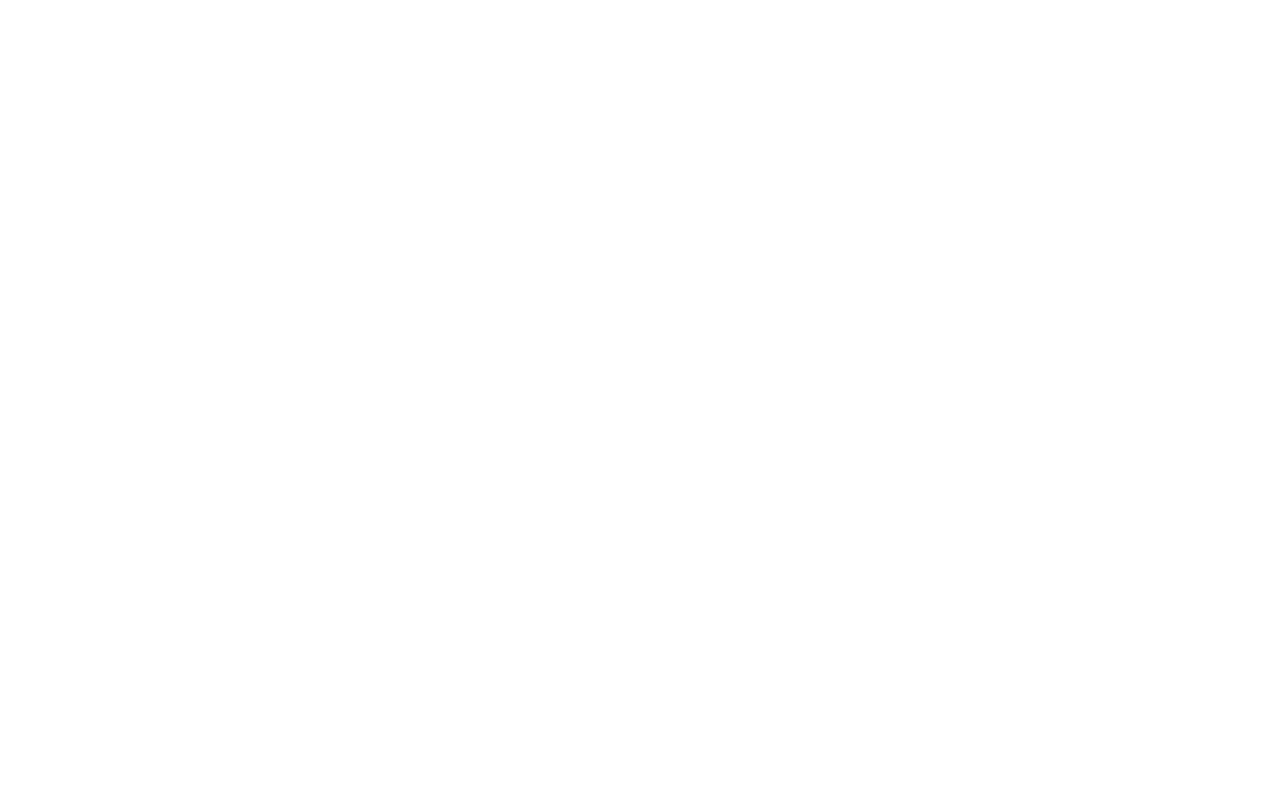
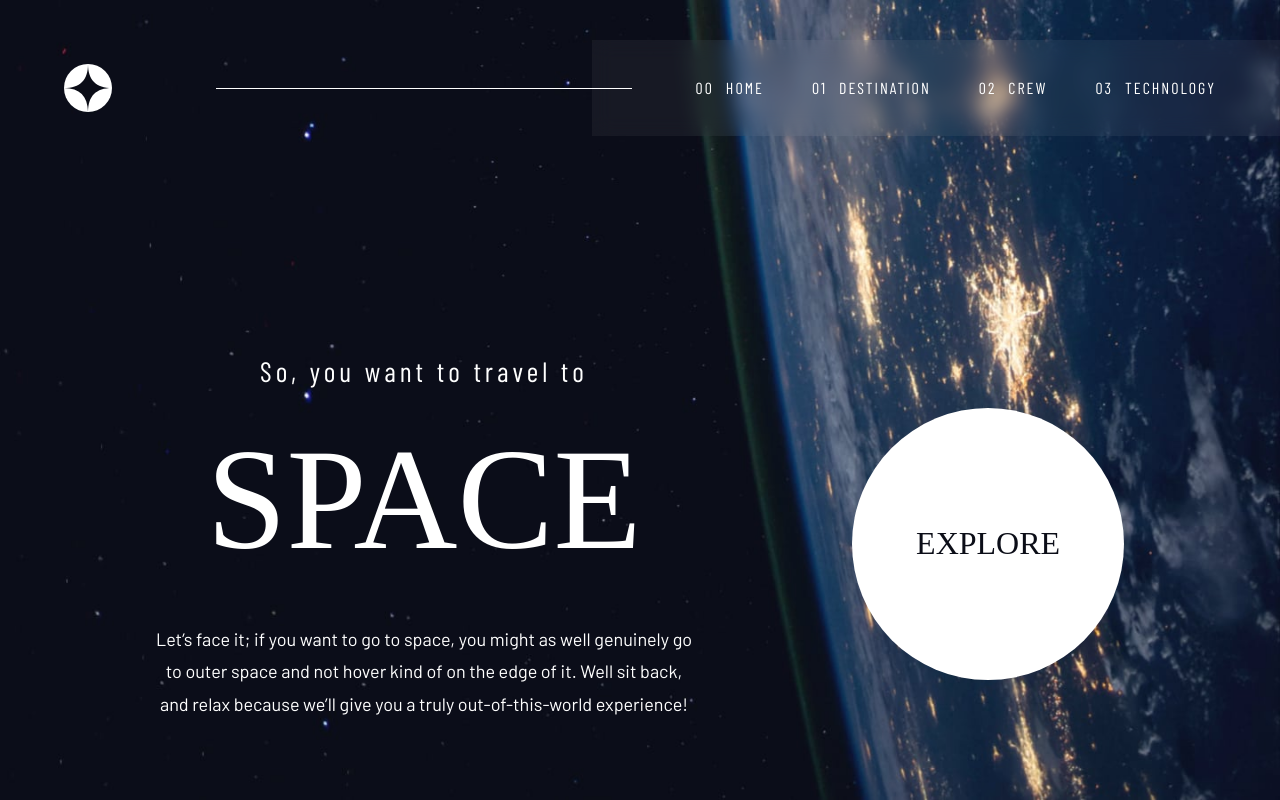
Before and after one commit to aleks540/space-tourism-website-react, a React (Create React App) app: page /technology in a window 1280 px wide. Before the commit this address had no page. Built offline with nearby package versions, Linux system fonts and the light colour scheme; a web font is replaced by a local one.

Commit message:
HomePage content

```diff
--- a/package.json
+++ b/package.json
@@ -8,7 +8,8 @@
     "react-dom": "^19.0.0",
     "react-router-dom": "^7.1.5",
     "react-scripts": "5.0.1",
-    "sass": "^1.83.4"
+    "sass": "^1.83.4",
+    "styled-components": "^6.1.15"
   },
   "scripts": {
     "start": "react-scripts start",
--- a/src/App.js
+++ b/src/App.js
@@ -1,15 +1,26 @@
 
 import './App.css';
 import { Routes, Route } from 'react-router-dom';
-import Home from './pages/Home';
+import Home from './pages/home/Home.jsx';
+import Header from './header/Header.jsx';
+import { lazy, Suspense } from 'react';
+
+
 
 function App() {
+  const Home = lazy(() => import('./pages/home/Home'));
   return (
-    <div className="App">
+    <>
+      <Header/>
+      <Suspense fallback={<div>Loading...</div>}>
       <Routes>
-         <Route path='' element={<Home />} />
+         <Route path='/' element={<Home />} />
+         <Route path='/destination' element={<Home />} />
+         <Route path='/crew' element={<Home />} />
+         <Route path='/technology' element={<Home />} />
       </Routes>
-    </div>
+      </Suspense>
+      </>
   );
 }
 
--- /dev/null
+++ b/src/components/buttons/BtnExplore.jsx
@@ -0,0 +1,37 @@
+import React, { useState } from 'react';
+import styled from 'styled-components';
+
+const BtnExplore = () => {
+    const [isActive, setIsActive] = useState(true);
+
+    const Button = styled.button`
+        width: 272px;
+  height: 272px;
+  border-radius: 50%;
+  background-color: white;
+  color: var(--blue900);
+  border: none;
+  outline: 88px solid transparent;
+  cursor: pointer;
+  position: relative;
+  transition: all 0.4s ease-in-out;
+padding:0;
+  &:hover {
+    outline: 88px solid  rgba(255, 255, 255, 0.1);;
+  }
+   `;
+
+
+
+
+
+
+
+
+    return (
+        <Button className='text-preset-4 '>EXPLORE</Button>
+
+    )
+}
+
+export default BtnExplore
--- a/src/components/navbar/NavBar.scss
+++ b/src/components/navbar/NavBar.scss
@@ -25,6 +25,7 @@
     .hamburgerIcon {
         width: 20px;
         height: 20px;
+        cursor: pointer;
     }
 
     .nav {
--- /dev/null
+++ b/src/pages/home/Home.jsx
@@ -0,0 +1,33 @@
+import React from 'react';
+import './Home.scss';
+import BtnExplore from '../../components/buttons/BtnExplore';
+
+
+const Home = () => {
+  return (
+    <main className="background">
+      <section className="hero">
+        <div className="left">
+          <div className="text-preset-5">
+
+            So, you want to travel to
+          </div>
+          <div className="text-preset-1">
+            SPACE
+          </div>
+
+          <div className="text-preset-9">
+            Let’s face it; if you want to go to space, you might as well genuinely go <br></br>
+            to outer space and not hover kind of on the edge of it. Well sit back, <br></br>
+            and relax because we’ll give you a truly out-of-this-world experience!
+          </div>
+        </div>
+        <div className="right">
+          <BtnExplore/>
+        </div>
+      </section>
+    </main>
+  )
+}
+
+export default Home
--- /dev/null
+++ b/src/pages/home/Home.scss
@@ -0,0 +1,80 @@
+$bg-mobile: url('../../assets/home/background-home-mobile.jpg');
+$bg-tablet: url('../../assets/home/background-home-tablet.jpg');
+$bg-desktop: url('../../assets/home/background-home-desktop.jpg');
+/*../assets/home/background-home-mobile.jpg  */
+:root {
+  --bg-image: #{$bg-mobile};
+}
+
+main {
+  min-height: 100vh;
+  overflow: hidden;
+}
+
+.background {
+  background-image: var(--bg-image);
+  background-size: cover;
+  background-position: center;
+  height: 100vh;
+  overflow-x: hidden;
+  margin: 0;
+  padding: 0;
+
+}
+.hero {
+  display: flex;
+  flex-direction: column;
+  gap: 2rem;
+  bottom: 0;
+  padding-bottom: 5rem;
+}
+
+@media (min-width: 768px) {
+  :root {
+    --bg-image: #{$bg-tablet};
+  }
+
+  .background {
+    display: flex;
+    flex-direction: column;
+    justify-content: flex-end;
+    align-items: center;
+    text-align: center;
+  }
+
+  .hero {
+    display: flex;
+    flex-direction: column;
+    gap: 2rem;
+    bottom: 0;
+    padding-bottom: 5rem;
+  }
+}
+
+@media (min-width: 1024px) {
+  :root {
+    --bg-image: #{$bg-desktop};
+  }
+
+  .background {
+    display: flex;
+    justify-content: flex-end;
+    align-items: center;
+    margin: 0;
+    padding: 0;
+  }
+
+  .hero {
+    display: flex;
+    flex-direction: row;
+    justify-content: center;
+    align-items: center;
+    padding: 5rem 0;
+    gap: 10rem;
+    bottom: 0;
+    max-width: 1200px;
+
+  }
+
+
+}
```
Also changed, not shown: src/pages/Home.scss (deleted, +0 -42 lines), 1 other file (tests, documents, lock files or other folders).
